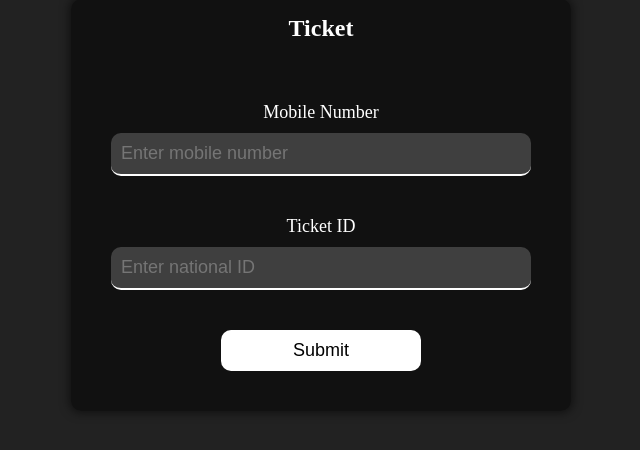
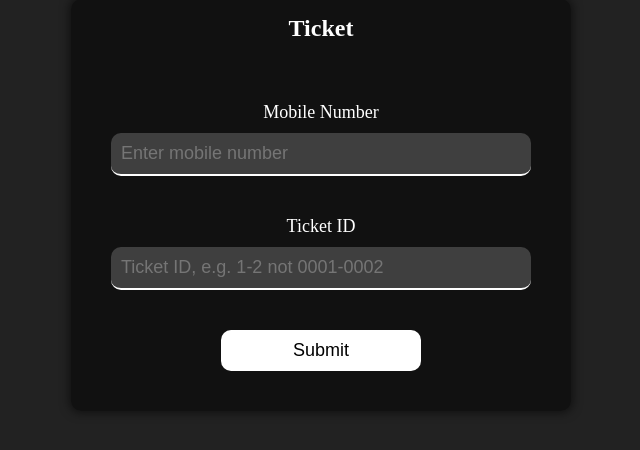
Before and after one commit to ahmedessam139/Event-Haive-Demo, a FastAPI app: page /generateticketbyid in a window 1280 px wide. Shown: the part 203-653 px from the top of the page, without its empty margins (319-959 px from the left). Run offline with FastAPI, Linux system fonts and the light colour scheme.

Commit message:
شششش

```diff
--- a/templates/generateticketbyid.html
+++ b/templates/generateticketbyid.html
@@ -19,7 +19,7 @@
         <label for="mobile">Mobile Number</label>
         <input type="tel" id="mobile" name="mobile" placeholder="Enter mobile number" autocomplete="false" >
         <label for="national-id">Ticket ID</label>
-        <input type="text" id="national-id" name="national-id" placeholder="Enter national ID"
+        <input type="text" id="national-id" name="national-id" placeholder="Ticket ID, e.g. 1-2 not 0001-0002"
             autocomplete="off">
         <input type="submit" value="Submit" id="submit-btn">
         <a href="#" ></a>
```
